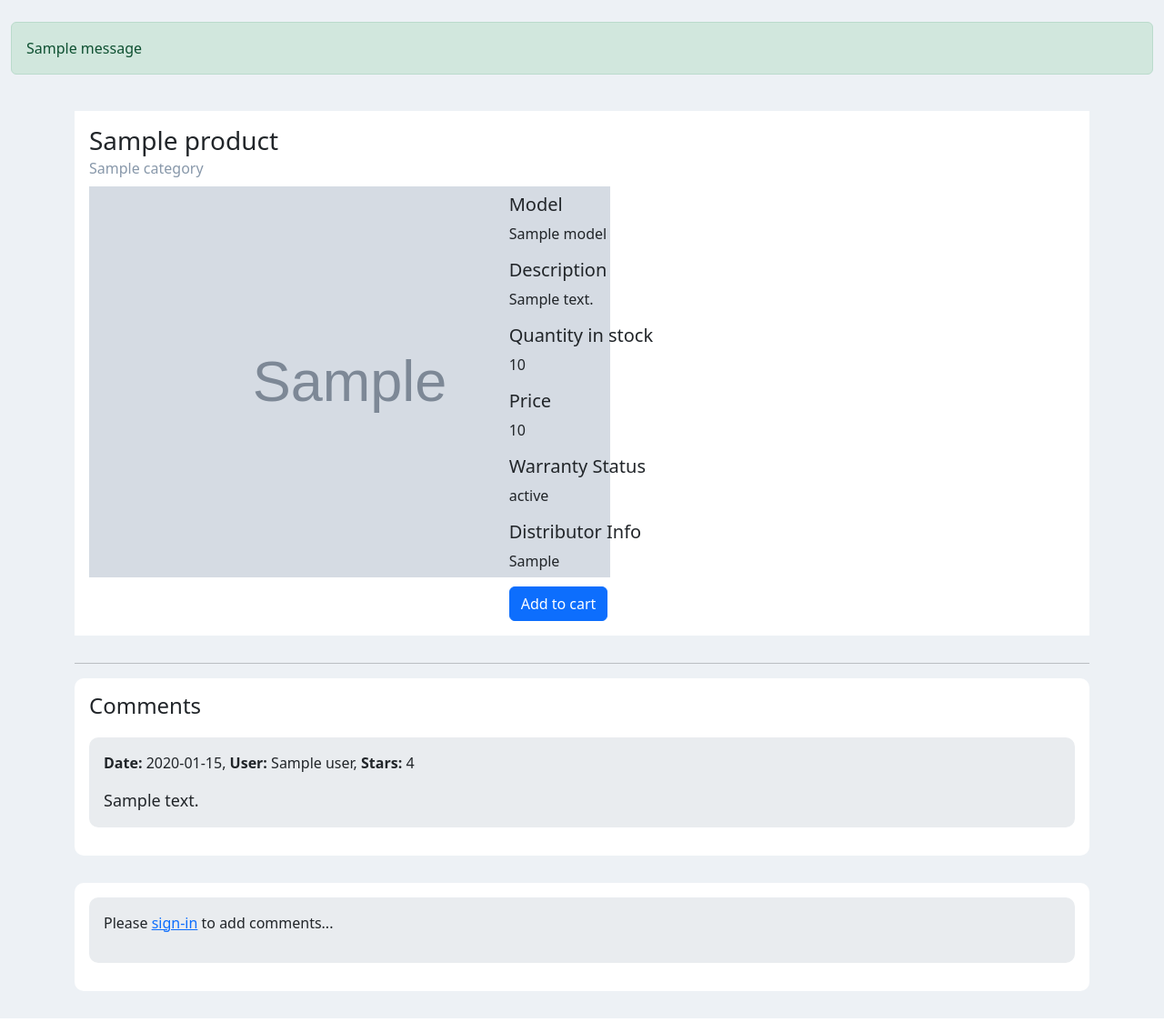
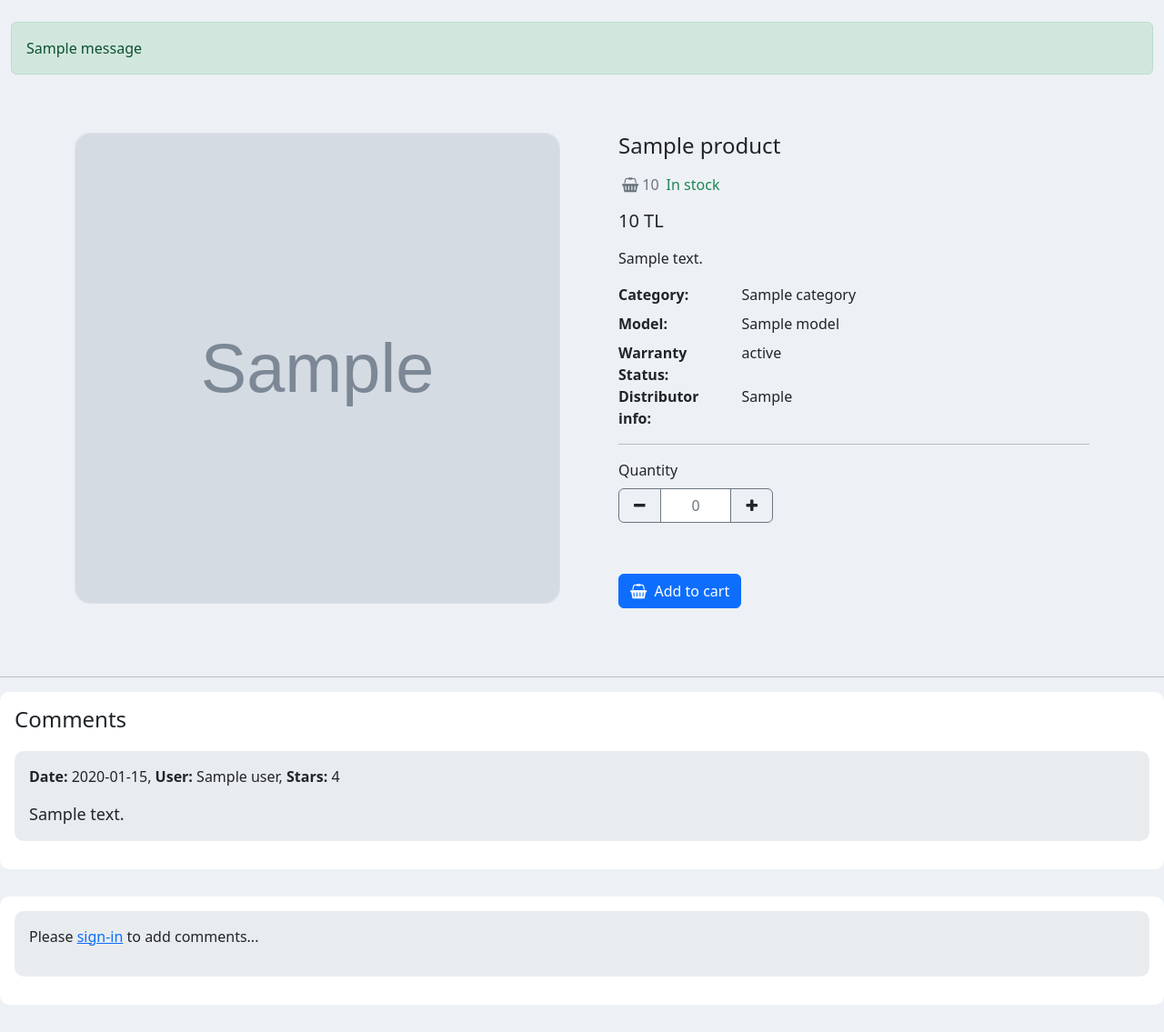
Before and after one commit to Aycelenk/Ecommerce-Website-Django, a Django app: template Marketplace/Product/templates/detail.html in a window 1280 px wide. Shown: the part 76-1211 px from the top of the page at 91% size. Run offline with Django 3.2, Linux system fonts and the light colour scheme; the template is opened without the code that fills it: most values are stand-ins (such as "Sample title", 1, 10 or a date in 2020); grey boxes marked "Sample" are stand-in pictures; one stand-in notice (Sample message) is shown.

Commit message:
changed detail page a bit

```diff
--- a/Marketplace/Main/templates/base.html
+++ b/Marketplace/Main/templates/base.html
@@ -7,6 +7,8 @@
     <meta name="viewport" content="width=device-width, initial-scale=1.0">
     <link href="https://cdn.jsdelivr.net/npm/bootstrap@5.2.3/dist/css/bootstrap.min.css" rel="stylesheet"
         integrity="sha384-rbsA2VBKQhggwzxH7pPCaAqO46MgnOM80zW1RWuH61DGLwZJEdK2Kadq2F9CUG65" crossorigin="anonymous" />
+    <link rel="stylesheet" href="https://cdn.jsdelivr.net/npm/bootstrap-icons@1.5.0/font/bootstrap-icons.css">
+    <link rel="stylesheet" href="https://stackpath.bootstrapcdn.com/font-awesome/4.7.0/css/font-awesome.min.css">
     <title> {%block title %}{% endblock %}</title>
     {% block link %} {% endblock %}
     {% block style %} {% endblock %}
--- a/Marketplace/Main/templates/index.html
+++ b/Marketplace/Main/templates/index.html
@@ -3,6 +3,7 @@
 {% block title %} Home {% endblock %}
 
 {% block content %}
+<br>
 <div class="container mt3">
   <div class="row">
     <div class="col-9">
--- a/Marketplace/Main/views.py
+++ b/Marketplace/Main/views.py
@@ -1,6 +1,6 @@
 from django.http import HttpResponse
 from django.shortcuts import render,redirect
-from Product.models import InStockProduct, OrderedProduct, Users
+from Product.models import InStockProduct, OrderedProduct,Users,Category
 from .forms import LoginForm,SignupForm
 from django.contrib.auth import authenticate,logout
 from django.contrib.auth import login as auth_login
@@ -12,6 +12,7 @@ def index(request):
         "instockproducts": InStockProduct.objects.all(),
         "orderedproducts": OrderedProduct.objects.all(),
         #"users": Users.objects.all()
+        "categories":Category.objects.all()
     }
     return render(request,"index.html", data)
 
--- a/Marketplace/Product/templates/detail.html
+++ b/Marketplace/Product/templates/detail.html
@@ -4,38 +4,80 @@
 {% load static %}
 {% block link %}
 <link rel="stylesheet" type="text/css" href="{% static 'detail.css' %}">
+
 {% endblock %}
 {% block content %}
+<section class="py-5">
     <div class="container">
-    <br>
-    <div class="card">
-        <div class="card-body">
-            <h3 class="card-title">{{product.name}}</h3>
-            <h6 class="card-subtitle">{{category.name}}</h6>
-            <div class="row">
-                <div class="col-lg-5 col-md-5 col-sm-6">
-                    <div class="white-box text-center"><img src="{{product.image.url}}" height="430" weigth="600"
-                            class="img-responsive"></div>
+        <div class="row gx-5">
+            <aside class="col-lg-6">
+                <div class="border rounded-4 mb-3 d-flex justify-content-center">
+                    <img style="max-width: 100%; max-height: 100vh; margin: auto;" height="516" weigth="518"
+                        class="rounded-4 fit" src="{{product.image.url}}" />
                 </div>
-                <div class="col-lg-7 col-md-7 col-sm-6 justify-content-center">
-                    <h5 class="box-title mt-2">Model</h5>
-                    <p>{{product.model}}</p>
-                    <h5 class="box-title mt-2">Description</h5>
-                    <p>{{product.description}}</p>
-                    <h5 class="box-title mt-2">Quantity in stock</h5>
-                    <p>{{product.quantity_in_stocks}}</p>
-                    <h5 class="box-title mt-2">Price</h5>
-                    <p>{{product.price}}</p>
-                    <h5 class="box-title mt-2">Warranty Status</h5>
-                    <p>{{product.warranty_status}}</p>
-                    <h5 class="box-title mt-2">Distributor Info</h5>
-                    <p>{{product.distributor_info}}</p>
-                    <button class="btn btn-primary btn-rounded">Add to cart</button>
+            </aside>
+            <main class="col-lg-6">
+                <div class="ps-lg-3">
+                    <h4 class="title text-dark">
+                        {{product.name}} <br />
+
+                    </h4>
+                    <div class="d-flex flex-row my-3">
+                        <span class="text-muted"><i
+                                class="fa fa-shopping-basket fa-sm mx-1"></i>{{product.quantity_in_stocks}}</span>
+                        <span class="text-success ms-2">In stock</span>
                     </div>
 
+                    <div class="mb-3">
+                        <span class="h5">{{product.price}} TL</span>
+                    </div>
+
+                    <p>
+                        {{product.description}}
+                    </p>
+
+                    <div class="row">
+                        <dt class="col-3">Category:</dt>
+                        <dd class="col-9">{{category}}</dd>
+
+                        <dt class="col-3">Model:</dt>
+                        <dd class="col-9">{{product.model}}</dd>
+
+                        <dt class="col-3">Warranty Status:</dt>
+                        <dd class="col-9">{{product.warranty_status}}</dd>
+
+                        <dt class="col-3">Distributor info:</dt>
+                        <dd class="col-9">{{product.distributor_info}}</dd>
+
+                    </div>
+
+                    <hr />
+
+                    <div class="row mb-4">
+                        <div class="col-md-4 col-6 mb-3">
+                            <label class="mb-2 d-block">Quantity</label>
+                            <div class="input-group mb-3" style="width: 170px;">
+                                <button class="btn btn-white border border-secondary px-3" type="button"
+                                    id="button-addon1" data-mdb-ripple-color="dark">
+                                    <i class="fa fa-minus"></i>
+                                </button>
+                                <input type="text" class="form-control text-center border border-secondary"
+                                    placeholder="0" aria-label="Example text with button addon"
+                                    aria-describedby="button-addon1" />
+                                <button class="btn btn-white border border-secondary px-3" type="button"
+                                    id="button-addon2" data-mdb-ripple-color="dark">
+                                    <i class="fa fa-plus"></i>
+                                </button>
                             </div>
                         </div>
                     </div>
+                    <a href="#" class="btn btn-primary shadow-0"> <i class="me-1 fa fa-shopping-basket"></i> Add to cart
+                    </a>
+                </div>
+            </main>
+        </div>
+    </div>
+</section>
 
 
 <hr>
@@ -71,7 +113,8 @@
         <form method="post" action=".">
             {% csrf_token %}
             <h4 style="margin-bottom:10px;">Add a Comment</h4>
-                    <div class="card-body" style="background-color:#e9ecef; border-radius:10px; margin-bottom:15px; margin-top:10px;">
+            <div class="card-body"
+                style="background-color:#e9ecef; border-radius:10px; margin-bottom:15px; margin-top:10px;">
                 <div style="margin-bottom:10px;">
 
                     <label>Stars</label>
@@ -100,7 +143,8 @@
                 <div class="field">
 
                     <div>
-                            <button class="btn btn-danger" type="Submit" formaction="{% url 'detail' product.ID %}"> submit</button>
+                        <button class="btn btn-danger" type="Submit" formaction="{% url 'detail' product.ID %}">
+                            submit</button>
                     </div>
                 </div>
             </div>
--- a/Marketplace/Product/urls.py
+++ b/Marketplace/Product/urls.py
@@ -3,4 +3,5 @@ from . import views
 
 urlpatterns = [
     path("<int:pk>",views.detail,name="detail")
+
 ]
```
Lines whose indentation alone changed are shown as unchanged.
